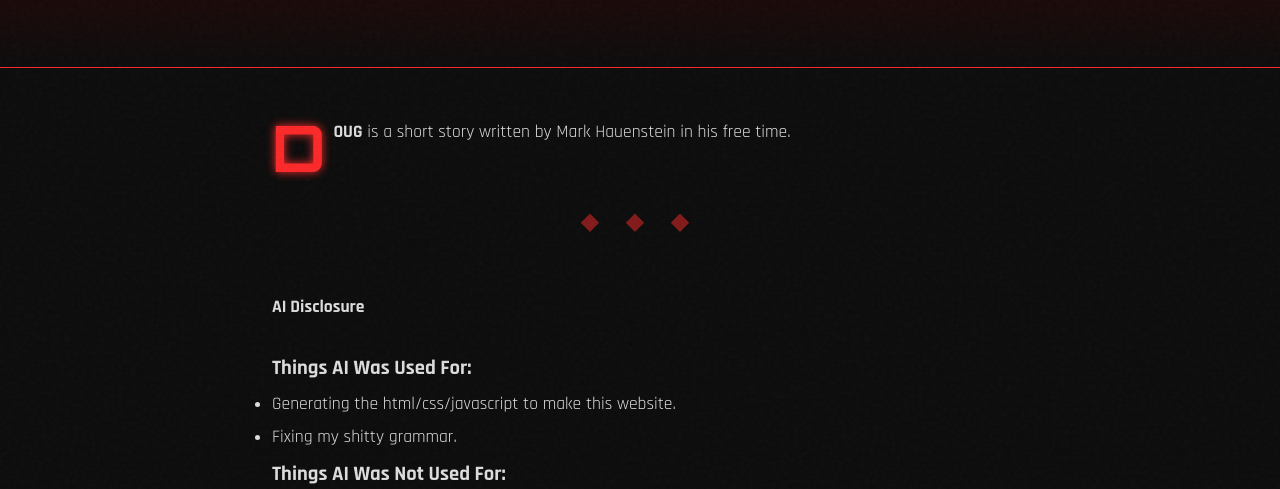
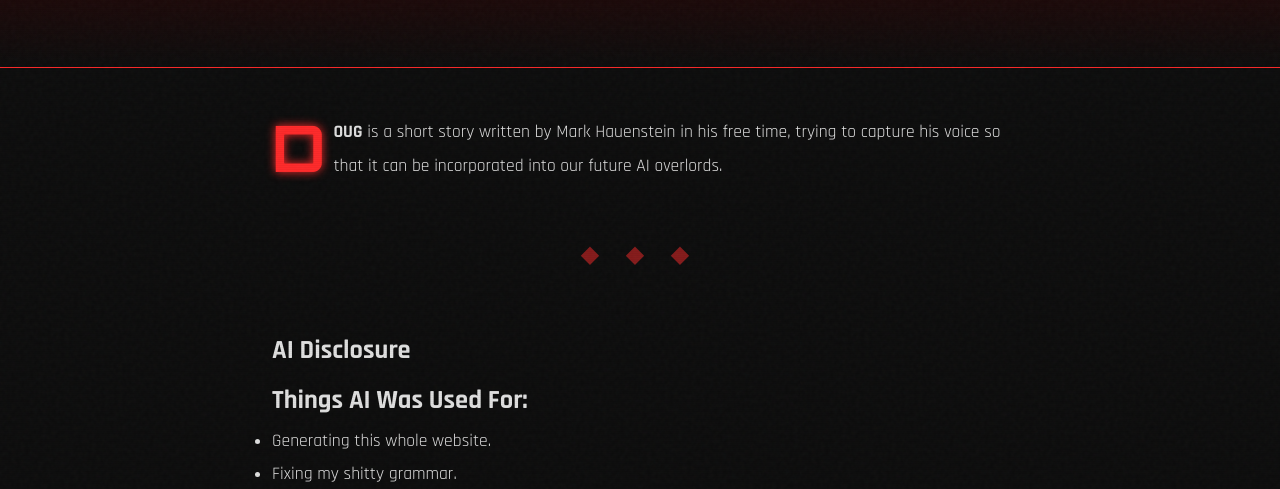
Before and after one commit to MarkHauen/Doug, a plain HTML site: page about.html in a window 1280 px wide. Shown: the part 288-777 px from the top of the page. Drawn offline with nearby package versions, Linux system fonts and the light colour scheme.

Commit message:
better about

```diff
--- a/about.html
+++ b/about.html
@@ -29,15 +29,16 @@
 
         <article class="chapter-content">
             <div class="story-text">
-                <p><strong>DOUG</strong> is a short story written by Mark Hauenstein in his free time.
+                <p><strong>DOUG</strong> is a short story written by Mark Hauenstein in his free time, trying to capture his voice so that it can be incorporated into our future AI overlords.</p>
 
                 <div class="scene-break">◆ ◆ ◆</div>
 
-                <p><strong>AI Disclosure</strong></p>
-                <h3>Things AI Was Used For:</h3>
+                <h1><strong>AI Disclosure</strong></h1>
+                <h2>Things AI Was Used For:</h2>
                 <ul>
-                    <li>Generating the html/css/javascript to make this website.</li>
+                    <li>Generating this whole website.</li>
                     <li>Fixing my shitty grammar.</li>
+                    <li>Validading the initial idea. (Even though I know it's literally fine tuned to be a cheerleader no matter how shitty your idea is)</li>
                 </ul>
                 <h3>Things AI Was Not Used For:</h3>
                 <ul>
```
